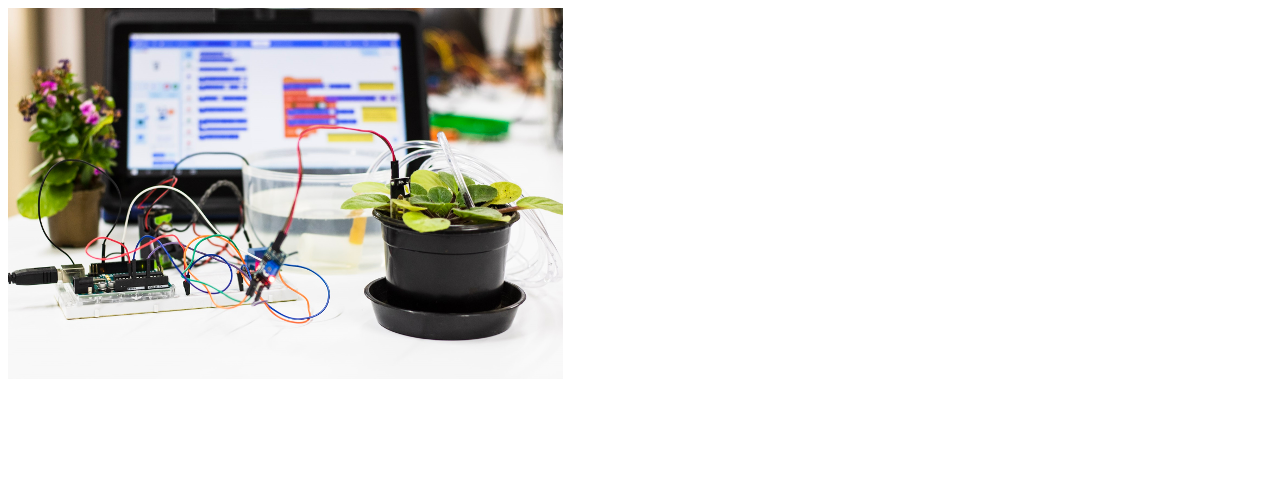
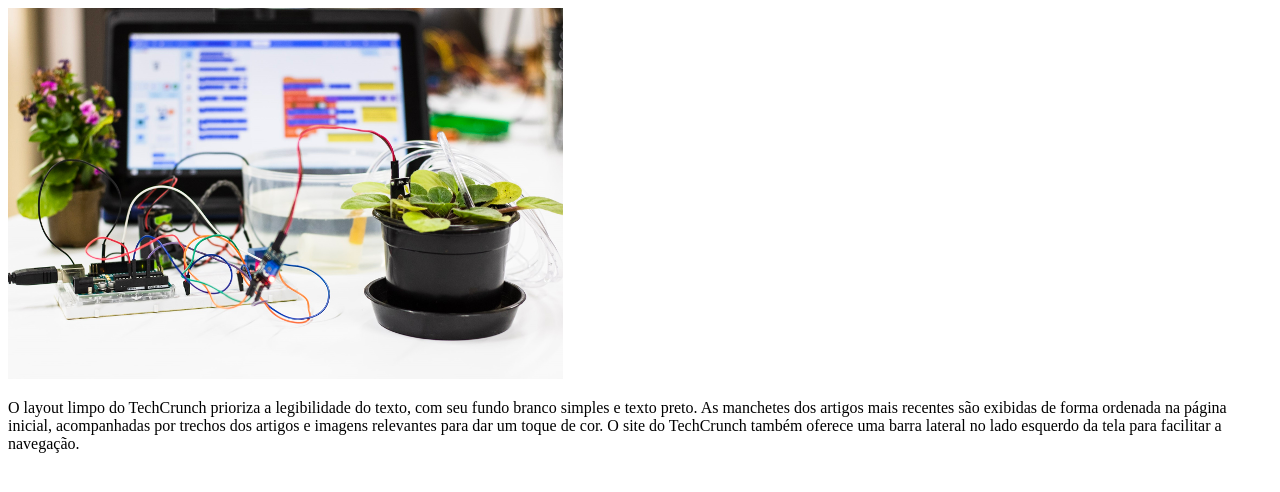
Before and after one commit to JoaoMiglioli/P-gina-web-do-zero-primeira-intera-o, a plain HTML site: page index.html in a window 1280 px wide. Drawn offline with Linux system fonts and the light colour scheme.

Commit message:
pragrafo

```diff
--- a/index.html
+++ b/index.html
@@ -1,12 +1,19 @@
 <!DOCTYPE html>
 <html lang="pt-br">
+
 <head>
     <meta charset="UTF-8">
     <meta name="viewport" content="width=device-width, initial-scale=1.0">
     <link rel="stylesheet" href="style.css">
     <title>João Paulo</title>
 </head>
+
 <body>
     <img src="imagem.jpg" alt="imagem01">
+    <p>O layout limpo do TechCrunch prioriza a legibilidade do texto, com seu fundo branco simples e texto preto.
+        As manchetes dos artigos mais recentes são exibidas de forma ordenada na página inicial, acompanhadas por
+        trechos dos artigos e imagens relevantes para dar um toque de cor.
+        O site do TechCrunch também oferece uma barra lateral no lado esquerdo da tela para facilitar a navegação.</p>
 </body>
+
 </html>
```
